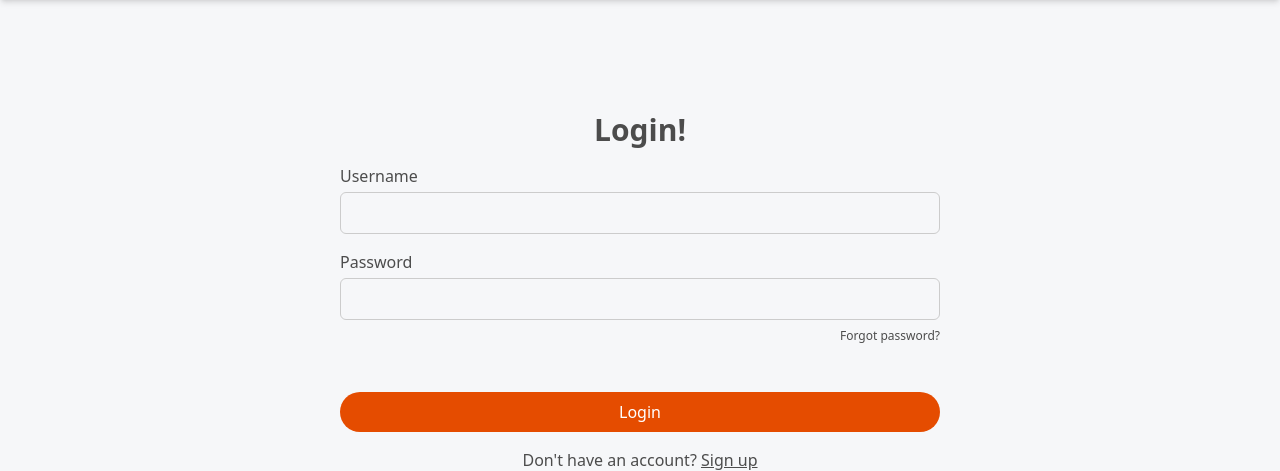
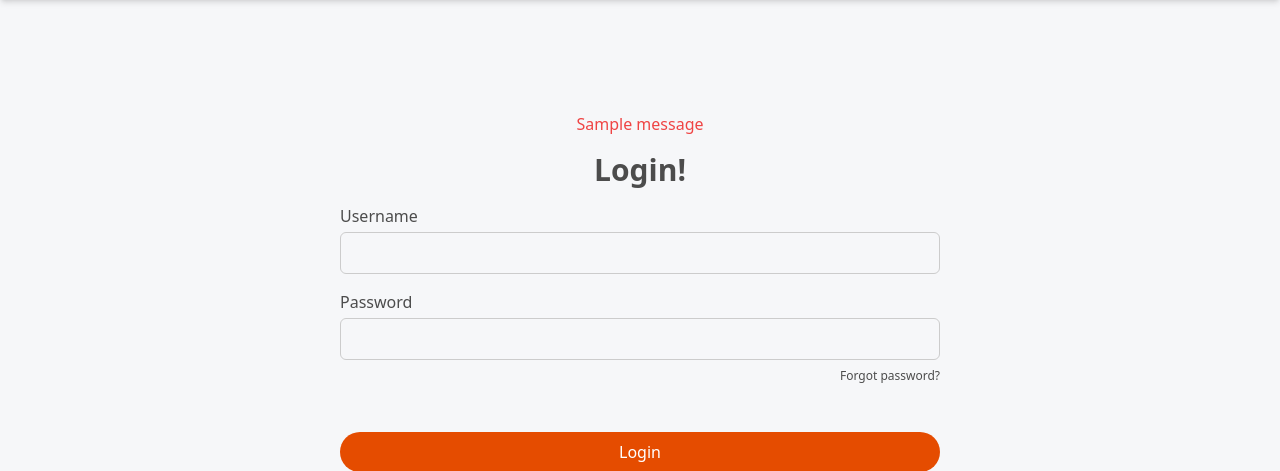
Before and after one commit to srishticampus/Animal_Welfare_Platform_Python, a Django app: page /users/login/ in a window 1280 px wide. Shown: the part 76-547 px from the top of the page. Run offline with Django 5.2, Linux system fonts and the light colour scheme; tables that the repository leaves empty hold one stand-in row (values such as "Sample post"); one stand-in notice (Sample message) is shown; style sheets or scripts are compiled from the project's sources; some libraries are stand-ins or nearby versions.

Commit message:
messgae fixied

```diff
--- a/users/templates/users/login.html
+++ b/users/templates/users/login.html
@@ -2,6 +2,13 @@
 
 {% block content %}
     <main class="container mx-auto px-3 lg:px-0 flex flex-col items-center gap-4 py-8 my-20">
+        {% if messages %}
+        {% for message in messages %}
+        <div class="flex justify-center items-center">
+            <p class="text-red-500">{{ message }}</p>
+        </div>
+        {% endfor %}
+        {% endif %}
         <h1 class="text-3xl font-semibold">Login!</h1>
         <form action="" method="post" class="flex flex-col gap-4 w-full max-w-[600px]">
             {% csrf_token %}
--- a/users/templates/users/rescue.html
+++ b/users/templates/users/rescue.html
@@ -13,6 +13,7 @@
             <img src="{% static 'assets/hero.png' %}" alt="nurses helping a dog" class="w-full md:w-1/2 rounded-2xl" />
         </div>
     </section>
+
     {% if messages %}
     {% for message in messages %}
     <div class="flex justify-center items-center">
@@ -20,6 +21,7 @@
     </div>
     {% endfor %}
     {% endif %}
+
     <!-- form -->
     <section class="container mx-auto px-3 lg:px-0">
         <form action="{% url 'create_rescue_request' %}" method="post" enctype="multipart/form-data" class="bg-white rounded-2xl p-6">
--- a/users/views.py
+++ b/users/views.py
@@ -55,8 +55,10 @@ def login_view(request):
             if user.is_superuser:
                 return redirect("admin_dashboard")
             elif PetShop.objects.filter(user=user).exists():
+                messages.success(request, "Login successful!")
                 return redirect("add_product")
             elif Volunteer.objects.filter(user=user).exists():
+                messages.success(request, "Login successful!")
                 return redirect("rescue_list")
             else:
                 return redirect("home")
```
Also changed, not shown: volunteers/templates/volunteers/rescue_list.html (+7 -1 lines), db.sqlite3, media/rescue_images/B.png (added), media/rescue_images/D.png (added), media/rescue_images/E.png (added), media/rescue_images/F_ntmPA7F.png (added), media/rescue_images/IMG_20220929_121133_IW1dAN8.jpg (added), 1 other file.
